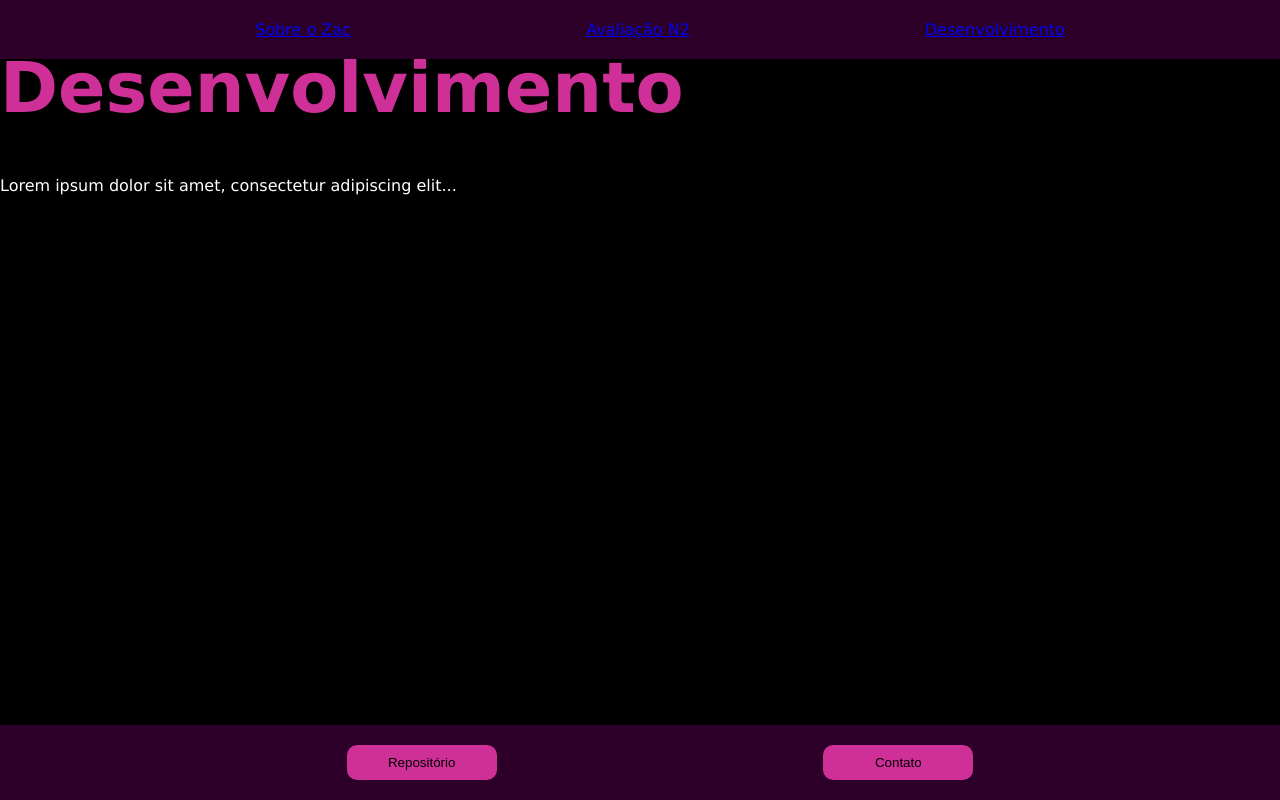
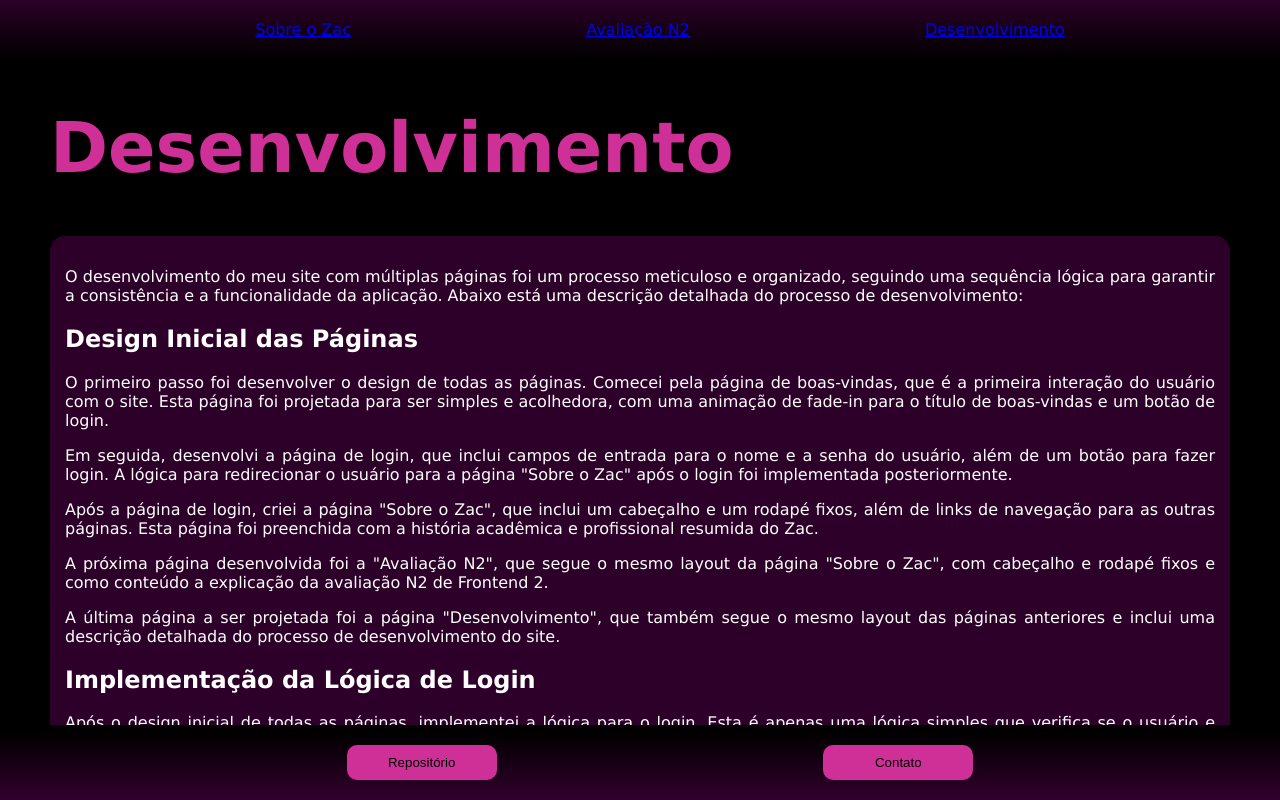
Before and after one commit to Zac-Milioli/avaliacao-n2-frontend-2, a React (Create React App) app: page /development in a window 1280 px wide. Shown: the top 800 px of the page. Built offline with nearby package versions, Linux system fonts and the light colour scheme.

Commit message:
update: Design das páginas concluído

```diff
--- a/src/index.css
+++ b/src/index.css
@@ -24,7 +24,8 @@ body {
 
 .wikiPage {
   padding: 50px;
-  margin: 50px
+  margin-top: 10px;
+  margin-bottom: 50px;
 }
 
 .wikiTextCard {
@@ -35,7 +36,7 @@ body {
 
 header {
   color: #cf3097;
-  background-color:#2D0029;
+  background: linear-gradient(to top, #000000 0%, #2D0029);
   padding: 20px;
   position: fixed;
   top: 0;
@@ -55,7 +56,7 @@ p {
 
 footer {
   color: #cf3097;
-  background-color:#2D0029;
+  background: linear-gradient(to bottom, #000000 10%, #2D0029 90%);
   padding: 20px;
   display: flex;
   flex-direction: row;
--- a/src/pages/Development.js
+++ b/src/pages/Development.js
@@ -5,8 +5,42 @@ import Footer from '../components/Footer';
 const Development = () => (
     <div>
         <Header />
-        <h1>Desenvolvimento</h1>
-        <p>Lorem ipsum dolor sit amet, consectetur adipiscing elit...</p>
+        <div className='wikiPage'>
+            <h1>Desenvolvimento</h1>
+            <div className='wikiTextCard'>
+                <p>
+                    O desenvolvimento do meu site com múltiplas páginas foi um processo meticuloso e organizado, seguindo uma sequência lógica para garantir a consistência e a funcionalidade da aplicação. Abaixo está uma descrição detalhada do processo de desenvolvimento:
+                </p>
+                <h2>Design Inicial das Páginas</h2>
+                <p>
+                    O primeiro passo foi desenvolver o design de todas as páginas. Comecei pela página de boas-vindas, que é a primeira interação do usuário com o site. Esta página foi projetada para ser simples e acolhedora, com uma animação de fade-in para o título de boas-vindas e um botão de login.
+                </p>
+                <p>
+                    Em seguida, desenvolvi a página de login, que inclui campos de entrada para o nome e a senha do usuário, além de um botão para fazer login. A lógica para redirecionar o usuário para a página "Sobre o Zac" após o login foi implementada posteriormente.
+                </p>
+                <p>
+                    Após a página de login, criei a página "Sobre o Zac", que inclui um cabeçalho e um rodapé fixos, além de links de navegação para as outras páginas. Esta página foi preenchida com a história acadêmica e profissional resumida do Zac.
+                </p>
+                <p>
+                    A próxima página desenvolvida foi a "Avaliação N2", que segue o mesmo layout da página "Sobre o Zac", com cabeçalho e rodapé fixos e como conteúdo a explicação da avaliação N2 de Frontend 2.
+                </p>
+                <p>
+                    A última página a ser projetada foi a página "Desenvolvimento", que também segue o mesmo layout das páginas anteriores e inclui uma descrição detalhada do processo de desenvolvimento do site.
+                </p>
+                <h2>Implementação da Lógica de Login</h2>
+                <p>
+                    Após o design inicial de todas as páginas, implementei a lógica para o login. Esta é apenas uma lógica simples que verifica se o usuário e senha se igualam aos registrados previamente em um JSON do sistema, permitindo que o usuário visualize as wikis caso válido.
+                </p>
+                <h2>Estrutura do Projeto</h2>
+                <p>
+                    Todo o projeto foi construído utilizando React, com as páginas separadas em diferentes arquivos para facilitar a manutenção e a escalabilidade. Além disso, os componentes reutilizáveis, como o cabeçalho (Header) e o rodapé (Footer), foram criados separadamente e importados nas páginas conforme necessário.
+                </p>
+                <h2>Design e Estilo</h2>
+                <p>
+                    O design escolhido para o site foi baseado em um tema escuro, utilizando uma paleta de cores que inclui preto, #2D0029, #cf3097 e #ecafd7. Algumas páginas apresentam um fundo com gradiente para adicionar um toque visual atraente. A consistência nas cores e no estilo foi mantida em todas as páginas para proporcionar uma experiência de usuário coesa.
+                </p>
+            </div>
+        </div>
         <Footer />
     </div>
 );
--- a/src/pages/Evaluation.js
+++ b/src/pages/Evaluation.js
@@ -5,8 +5,25 @@ import Footer from '../components/Footer';
 const Evaluation = () => (
     <div>
         <Header />
-        <h1>Avaliação N2</h1>
-        <p>Lorem ipsum dolor sit amet, consectetur adipiscing elit...</p>
+        <div className='wikiPage'>
+            <h1>Avaliação N2</h1>
+            <p>
+                A "Avaliação N2" da matéria de "Frontend 2" consiste em criar uma aplicação em ReactJS com base nos conteúdos vistos até o momento na disciplina. A aplicação deve atender aos seguintes requisitos:
+            </p>
+            <ul>
+                <li>A aplicação deve ter menu e páginas.</li>
+                <li>Uma das páginas deve ter um formulário.</li>
+                <li>O trabalho pode ser algo relacionado ao PMI (Projeto Multidisciplinar Integrador).</li>
+            </ul>
+            <p>
+                No entanto, as páginas desenvolvidas nesta aplicação não são referentes ao PMI. A aplicação desenvolvida é simples e contém as seguintes páginas:
+            </p>
+            <ul>
+                <li>Uma página de boas-vindas.</li>
+                <li>Uma página de login.</li>
+                <li>Três páginas de wiki, acessíveis apenas após o login.</li>
+            </ul>
+        </div>
         <Footer />
     </div>
 );
```
